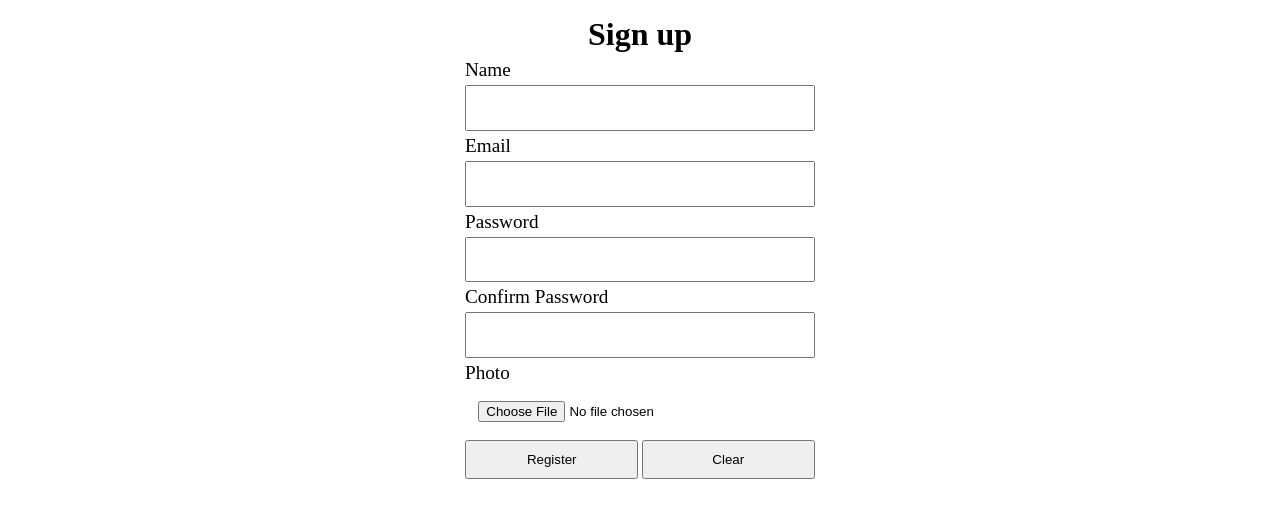
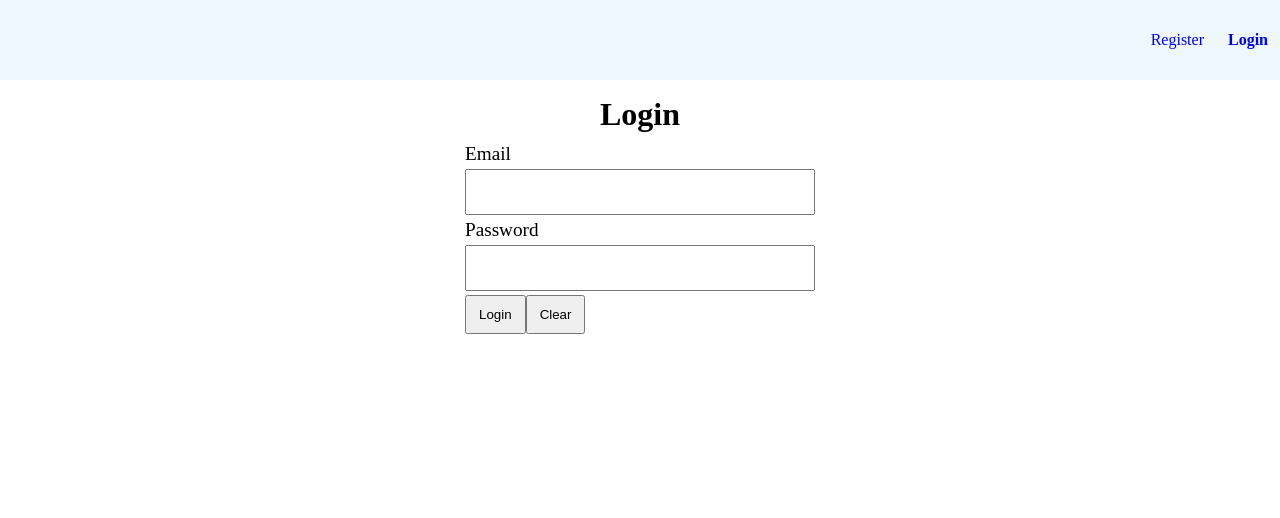
Before and after one commit to Iknowimhere/chat, a React (Vite) app in the folder frontend/: page /login in a window 1280 px wide. Shown: the top 518 px of the page. Built offline with nearby package versions, Linux system fonts and the light colour scheme.

Commit message:
add routes for the frontend

```diff
--- a/frontend/package.json
+++ b/frontend/package.json
@@ -11,7 +11,8 @@
   },
   "dependencies": {
     "react": "^18.2.0",
-    "react-dom": "^18.2.0"
+    "react-dom": "^18.2.0",
+    "react-router-dom": "^6.23.1"
   },
   "devDependencies": {
     "@types/react": "^18.2.66",
--- a/frontend/src/App.jsx
+++ b/frontend/src/App.jsx
@@ -1,12 +1,18 @@
 import './index.css';
+import {Routes,Route} from 'react-router-dom'
 import { Signup } from './components/Signup';
+import { Home } from './components/Home';
+import { Login } from './components/Login';
 
 function App() {
- return <div>
-  <div>
-   <Signup/>
-  </div>
- </div>
+ return <>
+    <Routes >
+        <Route path='/' element={<Home/>}>
+        <Route path="register" element={<Signup/>}/>
+        <Route path="login" element={<Login/>}/>
+        </Route>
+    </Routes>
+ </>
 }
 
 export default App
--- /dev/null
+++ b/frontend/src/components/Home.jsx
@@ -0,0 +1,11 @@
+import { Outlet } from "react-router-dom"
+import { Navbar } from "./Navbar"
+
+export const Home = () => {
+  return (
+    <>
+    <Navbar/>
+    <Outlet/>
+    </>
+  )
+}
--- a/frontend/src/components/Login.jsx
+++ b/frontend/src/components/Login.jsx
@@ -3,6 +3,7 @@ export const Login = () => {
   return (
     <div className='login-form'>
         <form>
+          <h1>Login</h1>
             <label htmlFor="email">Email</label>
             <input type="email" name="email" id="name" />
             <label htmlFor="password">Password</label>
--- /dev/null
+++ b/frontend/src/components/Navbar.jsx
@@ -0,0 +1,10 @@
+import { NavLink } from "react-router-dom"
+
+export const Navbar = () => {
+  return (
+    <nav>
+        <NavLink to="register">Register</NavLink>
+        <NavLink to="login">Login</NavLink>
+    </nav>
+  )
+}
--- a/frontend/src/index.css
+++ b/frontend/src/index.css
@@ -30,8 +30,49 @@ div.signup-form form .btn-container{
   display: flex;
   gap: 0.2em;
 }
+div.login-form{
+  width: 350px;
+  margin:0 auto;
+  margin-top:1em ;
+}
+div.login-form h1{
+  text-align: center;
+  margin-bottom: 0.2em;
+}
+
+div.login-form form{
+  display: flex;
+  flex-direction: column;
+  gap: 0.25em;
+}
+div.login-form form input{
+  padding: 1em;
+}
+div.login-form form label{
+  font-size: 1.2em;
+}
+
+div.login-form form .btn-container{
+  display: flex;
+  gap: 0.2em;
+}
 button{
   flex: 1;
   padding: 10px 12px;
   background-color: none;
 }
+
+nav{
+  height: 80px;
+  background-color: aliceblue;
+  display: flex;
+  justify-content: flex-end;
+  align-items: center;
+}
+nav a{
+  padding: 10px 12px;
+  text-decoration: none;
+}
+nav a.active{
+  font-weight: bolder;
+}
--- a/frontend/src/main.jsx
+++ b/frontend/src/main.jsx
@@ -1,10 +1,13 @@
 import React from 'react'
 import ReactDOM from 'react-dom/client'
 import App from './App.jsx'
+import {BrowserRouter} from 'react-router-dom'
 
 
 ReactDOM.createRoot(document.getElementById('root')).render(
   <React.StrictMode>
+    <BrowserRouter>
     <App />
+    </BrowserRouter>
   </React.StrictMode>,
 )
```
Also changed, not shown: 1 other file (tests, documents, lock files or other folders).
